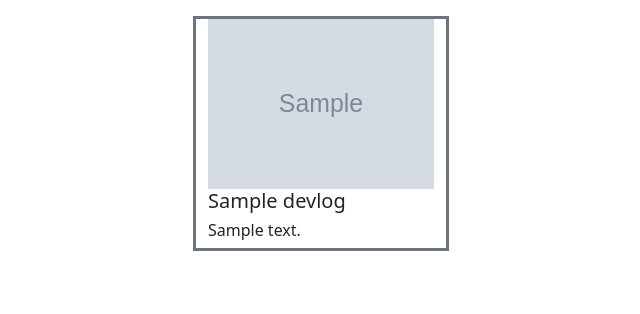
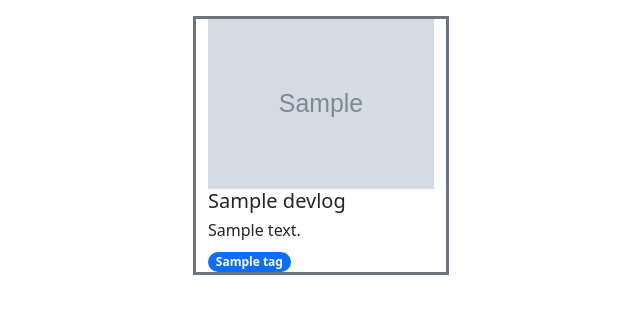
Before and after one commit to leogutschow/Monster-Importer, a Django app: template devlogs/templates/devlogs/devlogs_list.html in a window 1280 px wide. Shown: the part 56-370 px from the top of the page, without its empty margins (319-959 px from the left). Run offline with Django 4.2, Linux system fonts and the light colour scheme; the template is opened without the code that fills it: most values are stand-ins (such as "Sample title", 1, 10 or a date in 2020); grey boxes marked "Sample" are stand-in pictures; data that the repository does not hold is empty.

Commit message:
Adicionando as Tags nos templates das Devlogs

```diff
--- a/devlogs/templates/devlogs/devlog_update.html
+++ b/devlogs/templates/devlogs/devlog_update.html
@@ -12,6 +12,9 @@
                 <img src="{{ devlog.bg_image.url }}" style="max-width: 1400px; max-height: 900px">
             </div>
             <h1 class="display-1">{{ devlog.title }}</h1>
+            {% for tag in devlog.tags %}
+                <span class="badge rounded-pill bg-primary"><a class="text-decoration-none text-white" href="#">{{ tag }}</a></span>
+            {% endfor %}
             {{ devlog.devlog_text|safe }}
         </div>
 
--- a/devlogs/templates/devlogs/devlogs_list.html
+++ b/devlogs/templates/devlogs/devlogs_list.html
@@ -14,6 +14,9 @@
                     <img class="img-fluid" src="{{ devlog.bg_image.url }}">
                     <h5><a class="text-decoration-none text-dark" href="{% url 'devlogs:update_devlog' devlog.slug %}">{{ devlog.title }}</a></h5>
                     <h6>{{ devlog.short_description }}</h6>
+                    {% for tag in devlog.tags %}
+                        <span class="badge rounded-pill bg-primary"><a class="text-decoration-none text-white" href="#">{{ tag }}</a></span>
+                    {% endfor %}
                 </div>
             {% endfor %}
         </div>
```
Lines whose indentation alone changed are shown as unchanged.
